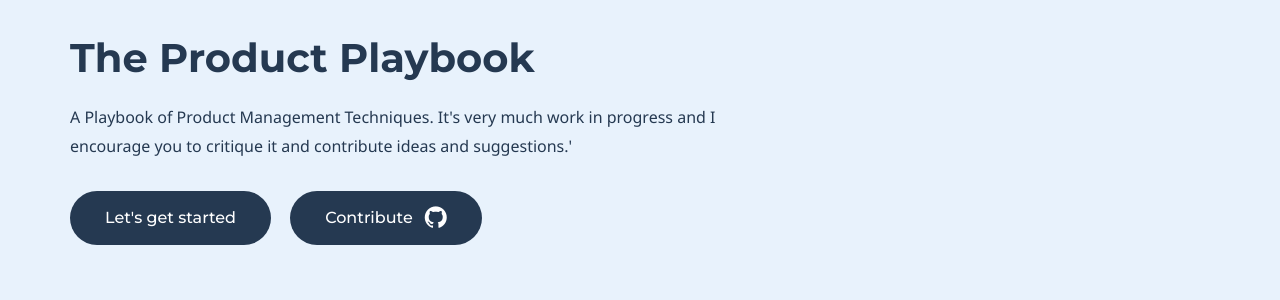
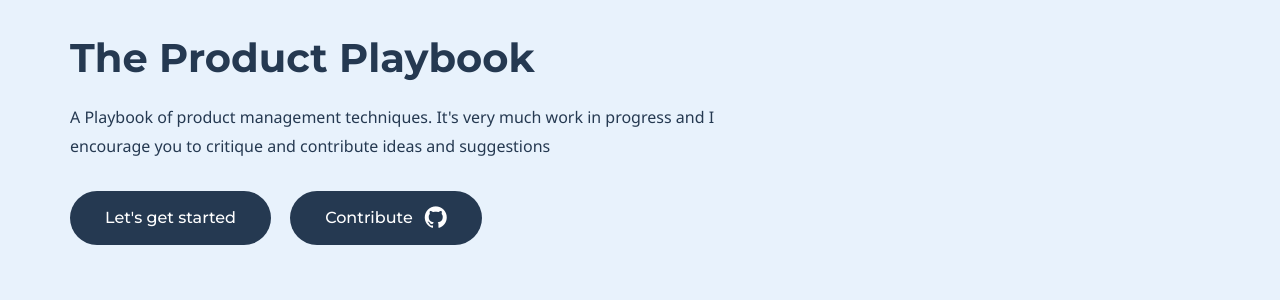
Before and after one commit to mrkrumhausen/product-space, a Jekyll site: the page built from index.md, in a window 1280 px wide. Shown: the part 122-422 px from the top of the page. Built offline with Jekyll 4.4.1, drawn with Linux system fonts in a browser that asks for light colours; some web fonts are replaced.

Commit message:
fixed variables

```diff
--- a/_config.yml
+++ b/_config.yml
@@ -43,3 +43,4 @@
 includes_dir: ./doks-theme/_includes
 exclude: [ 'README.md', 'CHANGELOG.md' ]
 permalink: /:title/
+name: The Product Playbook
--- a/index.md
+++ b/index.md
@@ -5,7 +5,7 @@
 
 # Hero section
 title: The Product Playbook
-description: A Playbook of Product Management Techniques. It's very much work in progress and I encourage you to critique it and contribute ideas and suggestions.'
+description: A Playbook of product management techniques. It's very much work in progress and I encourage you to critique and contribute ideas and suggestions
 buttons:
     - content: Let's get started
       url: '/getting-started'
```
Also changed, not shown: 2 other files.
